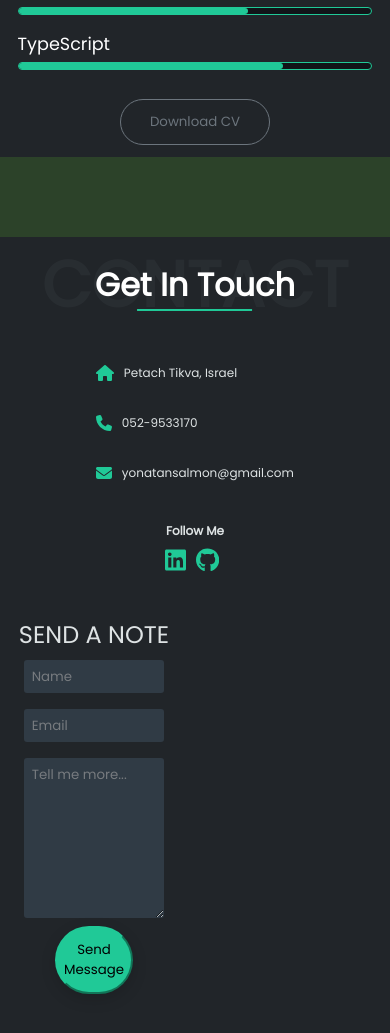
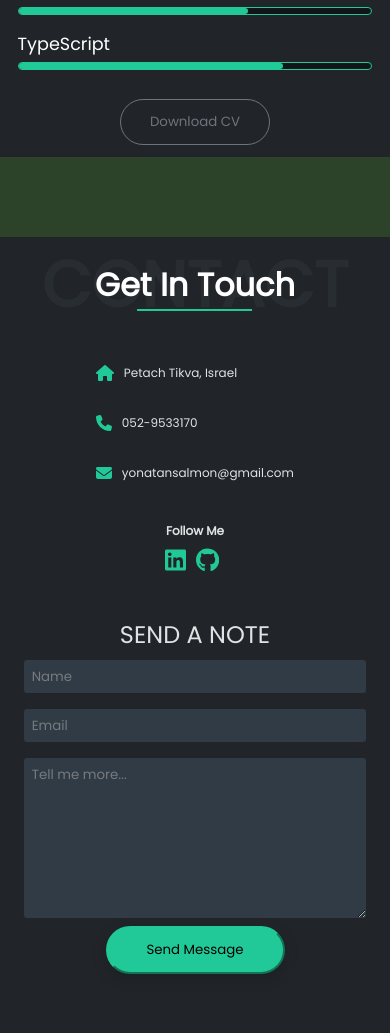
Before and after one commit to yonatansalmon/yonatan-portfolio, a React (Create React App) app: page /contact in a window 390 px wide. Shown: the part 4120-5153 px from the top of the page. Built offline with nearby package versions, Linux system fonts and the light colour scheme.

Commit message:
Fix width mobile contact form

```diff
--- a/src/App.css
+++ b/src/App.css
@@ -788,6 +788,7 @@ iframe {
   .ContactForm {
     justify-content: flex-start;
     align-self: stretch;
+    width: auto
   }
 
   .ContactInfoContainer {
```
